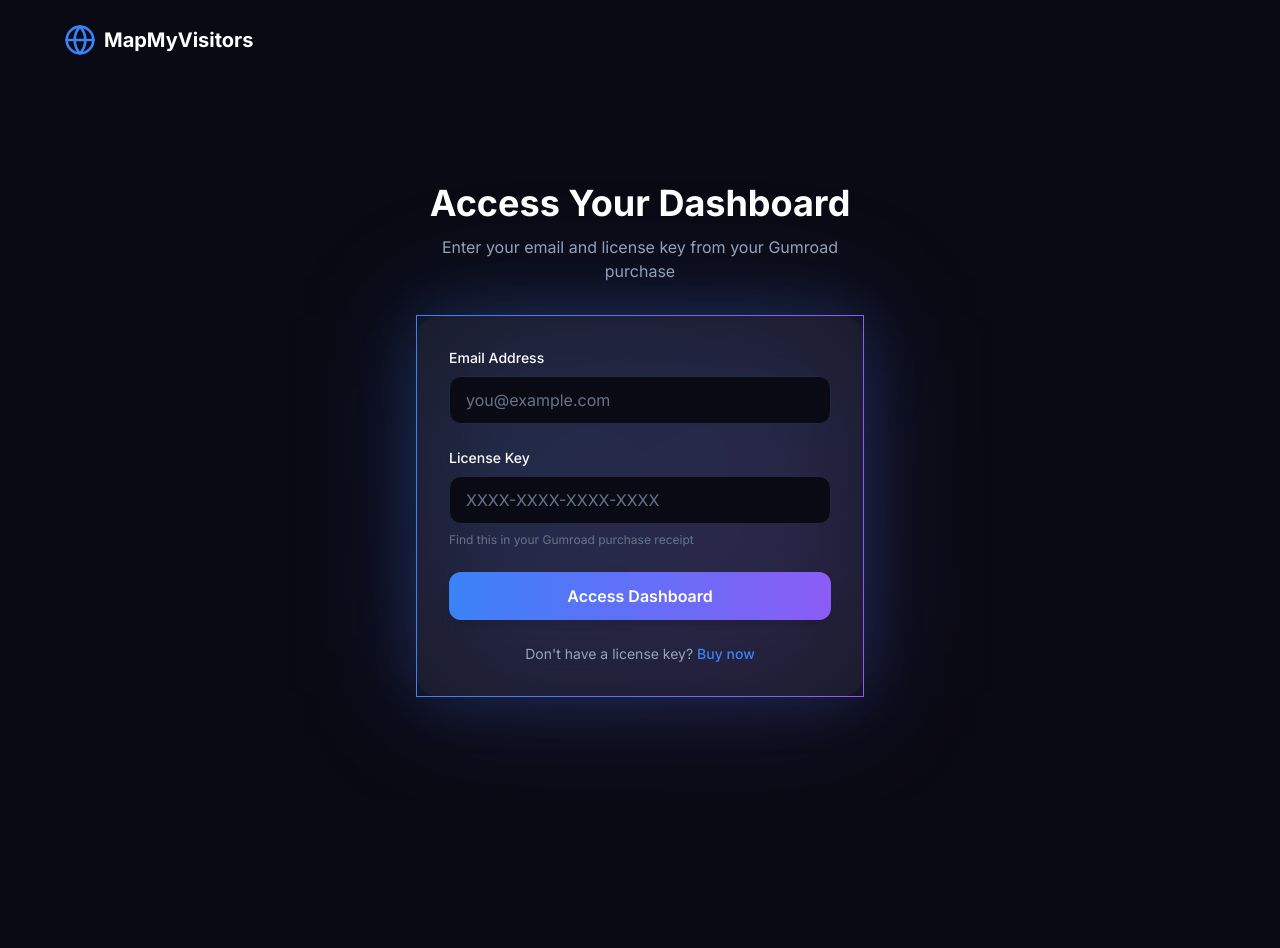
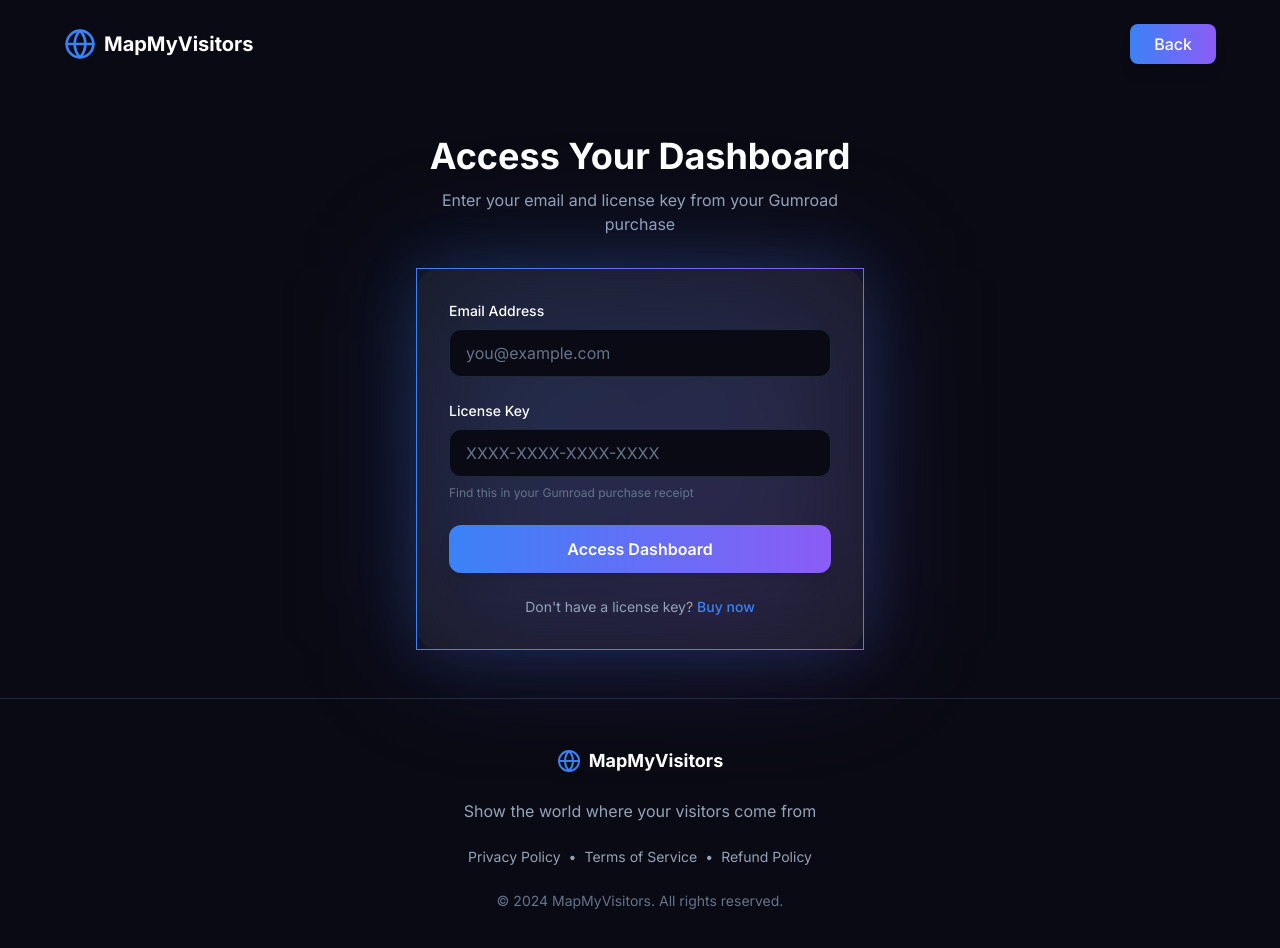
Before and after one commit to geminicodes/MapMyVisitors-Cursor, a Next.js app: page /login in a window 1280 px wide. Shown: the top 948 px of the page. Before the commit the page ends 800 px from the top, so only its background shows below. Built offline with nearby package versions, Linux system fonts and the light colour scheme.

Commit message:
Update page.tsx Bolt fixes

```diff
--- a/app/login/page.tsx
+++ b/app/login/page.tsx
@@ -44,17 +44,23 @@
   return (
     <div className="min-h-screen bg-space-dark flex flex-col">
       <header className="px-6 py-6">
-        <div className="max-w-6xl mx-auto">
+        <div className="max-w-6xl mx-auto flex items-center justify-between">
           <Link href="/" className="flex items-center gap-2 hover:opacity-80 transition-opacity">
             <Globe className="w-8 h-8 text-accent-blue" aria-label="MapMyVisitors logo" />
             <span className="text-xl font-bold">MapMyVisitors</span>
           </Link>
+          <Link
+            href="/"
+            className="flex px-6 h-10 items-center bg-gradient-to-r from-accent-blue to-accent-purple text-white font-medium rounded-lg hover:-translate-y-0.5 transition-all duration-200 shadow-lg hover:shadow-accent-blue/50"
+          >
+            Back
+          </Link>
         </div>
       </header>
 
-      <div className="flex-1 flex items-center justify-center px-6 py-12">
+      <div className="flex-1 flex items-start md:items-center justify-center px-6 pt-2 pb-6 md:py-12">
         <div className="w-full max-w-md">
-          <div className="text-center mb-8">
+          <div className="text-center mb-4 md:mb-8">
             <h1 className="text-4xl font-bold mb-3">Access Your Dashboard</h1>
             <p className="text-text-secondary">
               Enter your email and license key from your Gumroad purchase
@@ -137,6 +143,33 @@
           </div>
         </div>
       </div>
+
+      <footer className="py-12 px-6 border-t border-space-border">
+        <div className="max-w-6xl mx-auto">
+          <div className="flex flex-col items-center text-center gap-6">
+            <div className="flex items-center gap-2">
+              <Globe className="w-6 h-6 text-accent-blue" aria-hidden="true" />
+              <span className="text-lg font-bold">MapMyVisitors</span>
+            </div>
+
+            <p className="text-text-secondary">
+              Show the world where your visitors come from
+            </p>
+
+            <div className="flex flex-wrap items-center justify-center gap-2 text-sm text-text-secondary">
+              <Link href="/privacy" className="hover:text-text-primary transition-colors">Privacy Policy</Link>
+              <span>•</span>
+              <Link href="/terms" className="hover:text-text-primary transition-colors">Terms of Service</Link>
+              <span>•</span>
+              <Link href="/refund-policy" className="hover:text-text-primary transition-colors">Refund Policy</Link>
+            </div>
+
+            <p className="text-sm text-text-muted">
+              © 2024 MapMyVisitors. All rights reserved.
+            </p>
+          </div>
+        </div>
+      </footer>
     </div>
   );
 }
```
